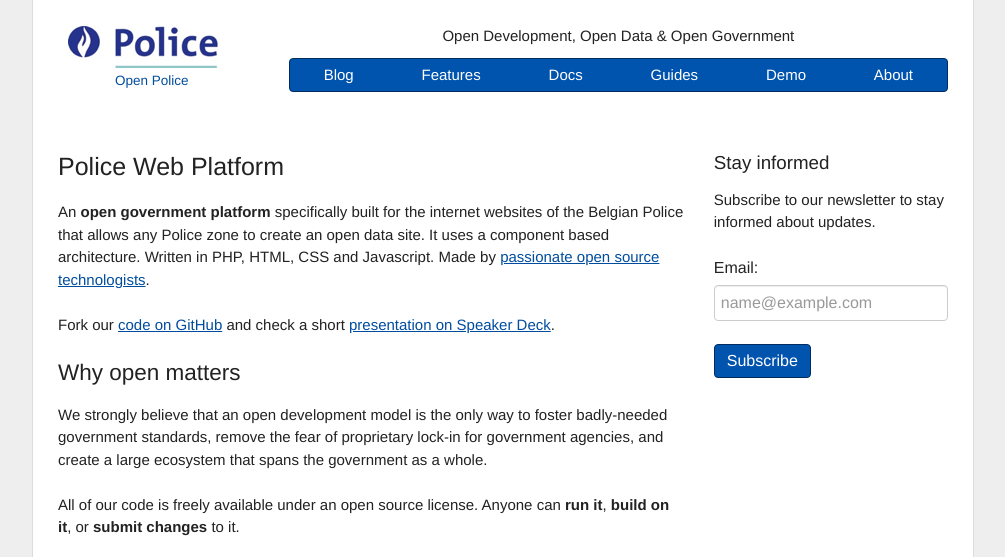
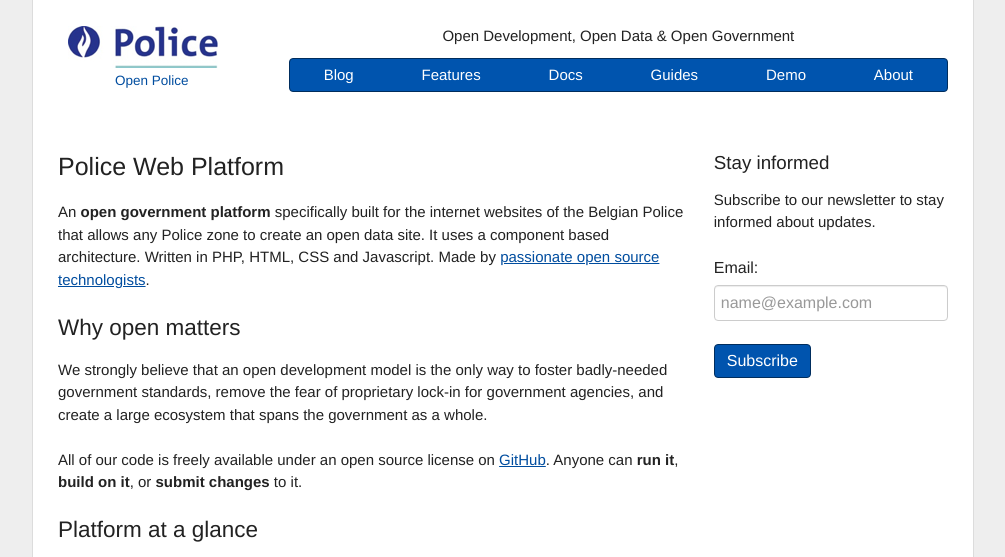
Before and after one commit to timble/www.openpolice.be, a Jekyll site: the page built from index.html, in a window 1280 px wide, cut to the strip 0-557 px from the top of the page. Shown: the whole strip, without its empty margins (137-1142 px from the left). Built offline with Jekyll 4.4.1, drawn with Linux system fonts in a browser that asks for light colours.

Commit message:
Minor content change

```diff
--- a/index.html
+++ b/index.html
@@ -11,12 +11,10 @@ excerpt: An open government platform for the Belgian Local Police.
         <div class="homepage__sticky">
             <h1>Police Web Platform</h1>
             <p>An <strong>open government platform</strong> specifically built for the internet websites of the Belgian Police that allows any Police zone to create an open data site.
-                It uses a component based architecture. Written in PHP, HTML, CSS and Javascript. Made by <a href="http://www.timble.net">passionate open source technologists</a>.</p>
-            <p>Fork our <a href="http://github.com/belgianpolice">code on GitHub</a> and check a short <a href="https://speakerdeck.com/timble/belgian-police-web-platform">presentation on Speaker Deck</a>.</p>
-
+                It uses a component based architecture. Written in PHP, HTML, CSS and Javascript. Made by <a href="http://www.timble.net/about/">passionate open source technologists</a>.</p>
             <h2>Why open matters</h2>
             <p>We strongly believe that an open development model is the only way to foster badly-needed government standards, remove the fear of proprietary lock-in for government agencies, and create a large ecosystem that spans the government as a whole.</p>
-            <p>All of our code is freely available under an open source license. Anyone can <strong>run it</strong>, <strong>build on it</strong>, or <strong>submit changes</strong> to it.</p>
+            <p>All of our code is freely available under an open source license on <a href="http://github.com/belgianpolice">GitHub</a>. Anyone can <strong>run it</strong>, <strong>build on it</strong>, or <strong>submit changes</strong> to it.</p>
 
             <h2>Platform at a glance</h2>
             <script async class="speakerdeck-embed" data-id="8b6efa9045780132714c762cc36ab520" data-ratio="1.33333333333333" src="//speakerdeck.com/assets/embed.js"></script>
```
